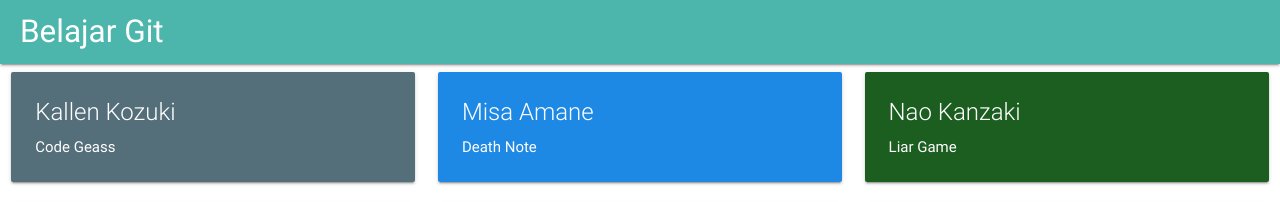
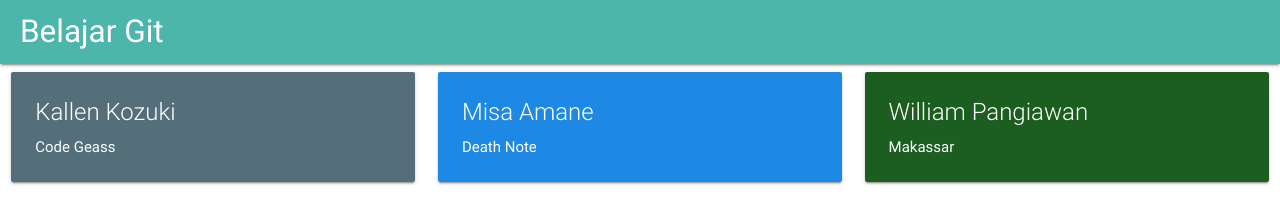
Before and after one commit to willpang/belajar, a plain HTML site: page index.html in a window 1280 px wide. Shown: the top 202 px of the page. Drawn offline with nearby package versions, Linux system fonts and the light colour scheme.

Commit message:
Ganti nama kartu Liar Game

```diff
--- a/index.html
+++ b/index.html
@@ -71,8 +71,8 @@
         <div class="col s6 m4">
             <div class="card green darken-4">
                 <div class="card-content white-text">
-                    <span class="card-title">Nao Kanzaki</span>
-                    <p>Liar Game</p>
+                    <span class="card-title">William Pangiawan</span>
+                    <p>Makassar</p>
                 </div>
             </div>
         </div>
```
